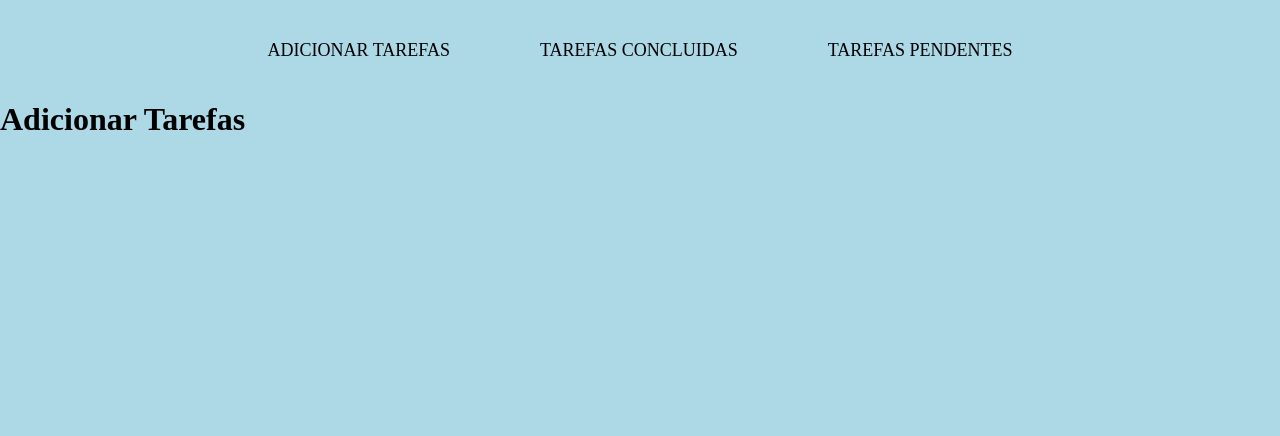
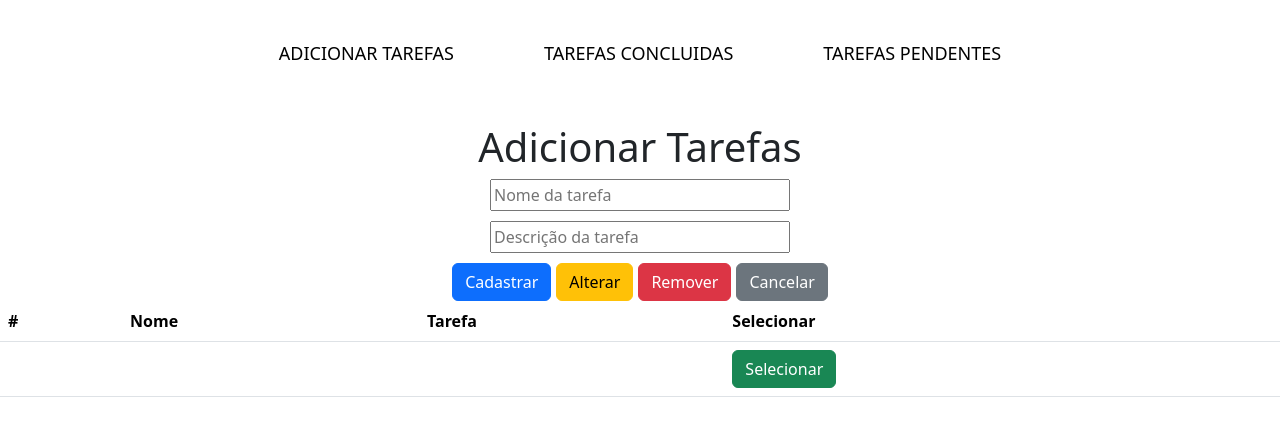
Before and after one commit to Higoralmeida702/Lista-De-Tarefas, a React (Vite) app in the folder frontend/: page / in a window 1280 px wide. Shown: the top 436 px of the page. Built offline with nearby package versions, Linux system fonts and the light colour scheme; no server answers.

Commit message:
feat: Adiciona componente AdicionarTarefas e Tabela
Introduz o componente AdicionarTarefas que fornece uma interface para adicionar, alterar e remover tarefas. Além disso, adiciona o componente Tabela para exibir uma tabela de tarefas.

```diff
--- a/frontend/src/App.jsx
+++ b/frontend/src/App.jsx
@@ -4,6 +4,9 @@ import AdicionarTarefas from "./componentes/AdicionarTarefas";
 import TarefasConcluidas from "./componentes/TarefasConcluidas";
 import TarefasPendentes from "./componentes/TarefasPendentes";
 import './styles.css'
+import 'bootstrap/dist/css/bootstrap.min.css';
+import Tabela from "./componentes/tabela/Tabela";
+
 
 function App() {
   const [tarefas, setTarefas] = useState ([]);
--- a/frontend/src/componentes/AdicionarTarefas/AdicionarTarefas.css
+++ b/frontend/src/componentes/AdicionarTarefas/AdicionarTarefas.css
@@ -0,0 +1,13 @@
+.adicionarTarefas {
+    display: flex;
+    align-items: center;
+    justify-content: center;
+    flex-direction: column;
+}
+
+.buttons {
+    display: flex;
+    align-items: center;
+    justify-content: center;
+    gap: 5px;
+}
--- a/frontend/src/componentes/AdicionarTarefas/index.jsx
+++ b/frontend/src/componentes/AdicionarTarefas/index.jsx
@@ -1,11 +1,50 @@
-import './AdicionarTarefas.css'
+import React from 'react';
+import './AdicionarTarefas.css';
+
+// Definindo a função Tabela fora do escopo do componente AdicionarTarefas
+function Tabela() {
+    return (
+        <table className="table">
+            <thead>
+                <tr>
+                    <th>#</th>
+                    <th>Nome</th>
+                    <th>Tarefa</th>
+                    <th>Selecionar</th>
+                </tr>
+            </thead>
+            <tbody>
+                <tr>
+                    <td></td>
+                    <td></td>
+                    <td></td>
+                    <td><button className="btn btn-success">Selecionar</button></td>
+                </tr>
+            </tbody>
+        </table>
+    );
+}
 
 const AdicionarTarefas = () => {
     return (
         <div>
+
+            <div className='adicionarTarefas'>
             <h1>Adicionar Tarefas</h1>
+            <input type="text" placeholder='Nome da tarefa' style={{ width: '300px', marginBottom: '10px', padding:'2px', outline:'none' }}/>
+            <input type="text" placeholder='Descrição da tarefa' style={{ width: '300px', marginBottom: '10px', padding:'2px', outline:'none'}}/>
+
+            <div className='buttons'>
+            <input type="button" value="Cadastrar" className="btn btn-primary"/>
+                <input type="button" value="Alterar" className='btn btn-warning'/>
+                <input type="button" value="Remover" className='btn btn-danger'/>
+                <input type="button" value="Cancelar" className='btn btn-secondary'/>
+            </div>
+            </div>
+            <Tabela />
         </div>
-    )
-}
 
-export default AdicionarTarefas
+    );
+};
+
+export default AdicionarTarefas;
```
